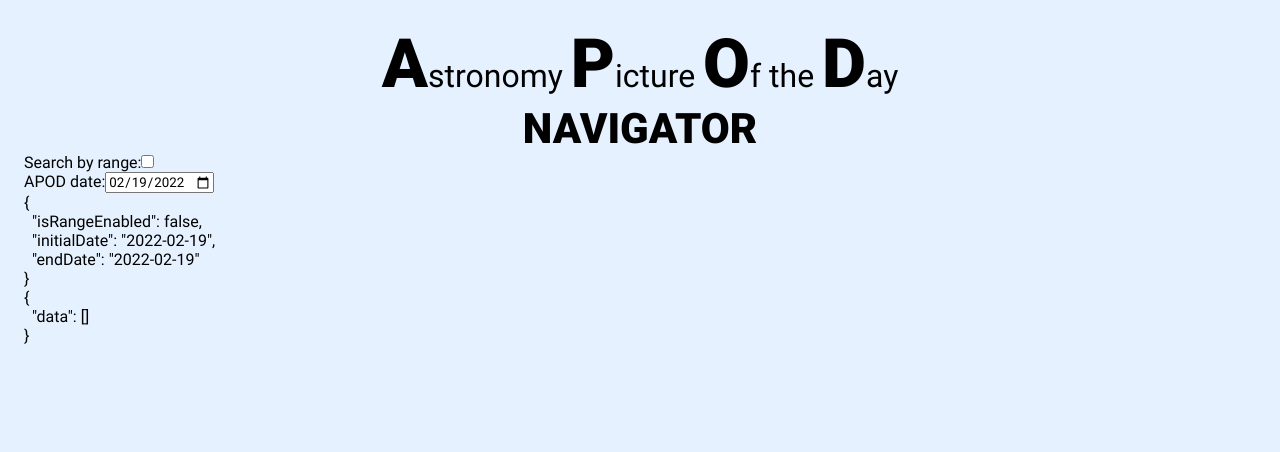
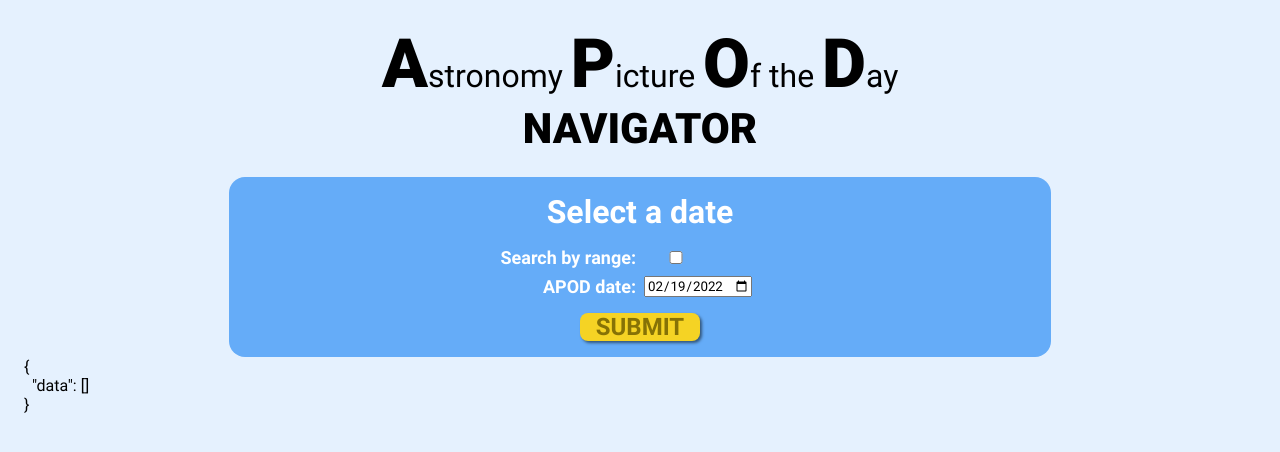
Before and after one commit to NoisyApple/apod-navigator, a React (Create React App) app: page / in a window 1280 px wide. Shown: the top 452 px of the page. Built offline with nearby package versions, Linux system fonts and the light colour scheme.

Commit message:
DateSelector styling updated.

```diff
--- a/src/components/APODNavigator/DateSelector/DateSelector.scss
+++ b/src/components/APODNavigator/DateSelector/DateSelector.scss
@@ -1,4 +1,75 @@
-@use "../../../scss/index.scss";
+@use "../../../scss/index.scss" as *;
+
+$form-background-color: lighten-2($color-dodger-blue);
+$button-background-color: $color-yellow-munsell;
+$form-text-color: $color-white;
+$button-text-color: darken-4($color-yellow-munsell);
+$button-border-color: darken-4($color-yellow-munsell);
 
 .date-selector {
+  display: grid;
+  grid-template-columns: repeat(12, 1fr);
+  margin-top: $space-3;
+
+  &__form {
+    grid-column: 3 / span 8;
+    background-color: $form-background-color;
+    border-radius: $space-2;
+    padding: $space-2;
+    display: flex;
+    align-items: center;
+    flex-direction: column;
+  }
+
+  &__form-title {
+    @extend %h3-sans;
+
+    color: $form-text-color;
+    font-weight: $font-weight-bold;
+    margin-bottom: $space-1;
+  }
+
+  &__input-wrapper {
+    display: grid;
+    grid-template-columns: repeat(6, 1fr);
+    column-gap: $space-1;
+    margin-top: $space-1;
+    align-items: center;
+  }
+
+  &__label {
+    @extend %body18-sans;
+
+    text-align: right;
+    color: $form-text-color;
+    font-weight: $font-weight-bold;
+    grid-column: 2 / 4;
+  }
+
+  &__input {
+    grid-column: 4 / 5;
+  }
+
+  &__submit-button {
+    @extend %h4-sans;
+
+    color: $button-text-color;
+    font-weight: $font-weight-bold;
+    margin-top: $space-2;
+    background-color: $button-background-color;
+    border-radius: $space-1;
+    padding: 0 $space-2;
+    border: none;
+    box-shadow: 2px 2px 3px 0px transparentize($color-black, 0.5);
+    transition: background-color 0.25s linear;
+    cursor: pointer;
+
+    &:hover {
+      background-color: darken-1($button-background-color);
+    }
+
+    &:active {
+      background-color: lighten-1($button-background-color);
+    }
+  }
 }
--- a/src/components/APODNavigator/DateSelector/DateSelector.tsx
+++ b/src/components/APODNavigator/DateSelector/DateSelector.tsx
@@ -1,3 +1,5 @@
+import "./DateSelector.scss"
+
 import { ChangeEvent, useState } from "react"
 
 import { getCurrentDate } from "../../../utils/utils"
@@ -27,7 +29,9 @@ const DateSelector = () => {
 
   return (
     <div className="date-selector">
-      <form action="" className="date-selector__form">
+      <form className="date-selector__form">
+        <h3 className="date-selector__form-title">Select a date</h3>
+
         <div className="date-selector__input-wrapper">
           <label htmlFor="isRangeEnabled" className="date-selector__label">
             Search by range:
@@ -38,6 +42,7 @@ const DateSelector = () => {
             type="checkbox"
             name="isRangeEnabled"
             id="isRangeEnabled"
+            className="date-selector__input"
           />
         </div>
 
@@ -52,6 +57,7 @@ const DateSelector = () => {
             name="initialDate"
             id="initialDate"
             max={getCurrentDate()}
+            className="date-selector__input"
           />
         </div>
 
@@ -69,13 +75,16 @@ const DateSelector = () => {
               min={formData.initialDate}
               max={getCurrentDate()}
               disabled={!formData.isRangeEnabled}
+              className="date-selector__input"
             />
           </div>
         )}
+
+        <button className="date-selector__submit-button">SUBMIT</button>
       </form>
-      <pre>
+      {/* <pre>
         <code>{JSON.stringify(formData, null, 2)}</code>
-      </pre>
+      </pre> */}
     </div>
   )
 }
```
